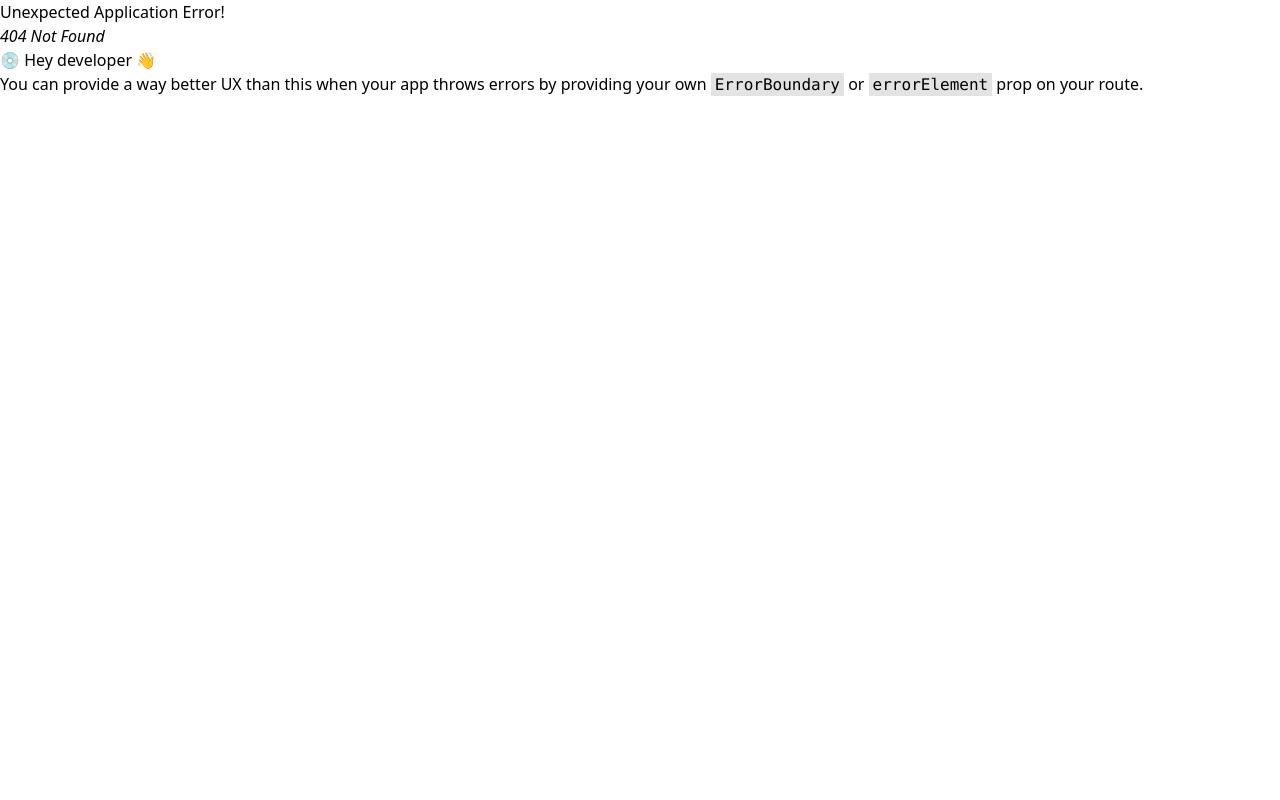
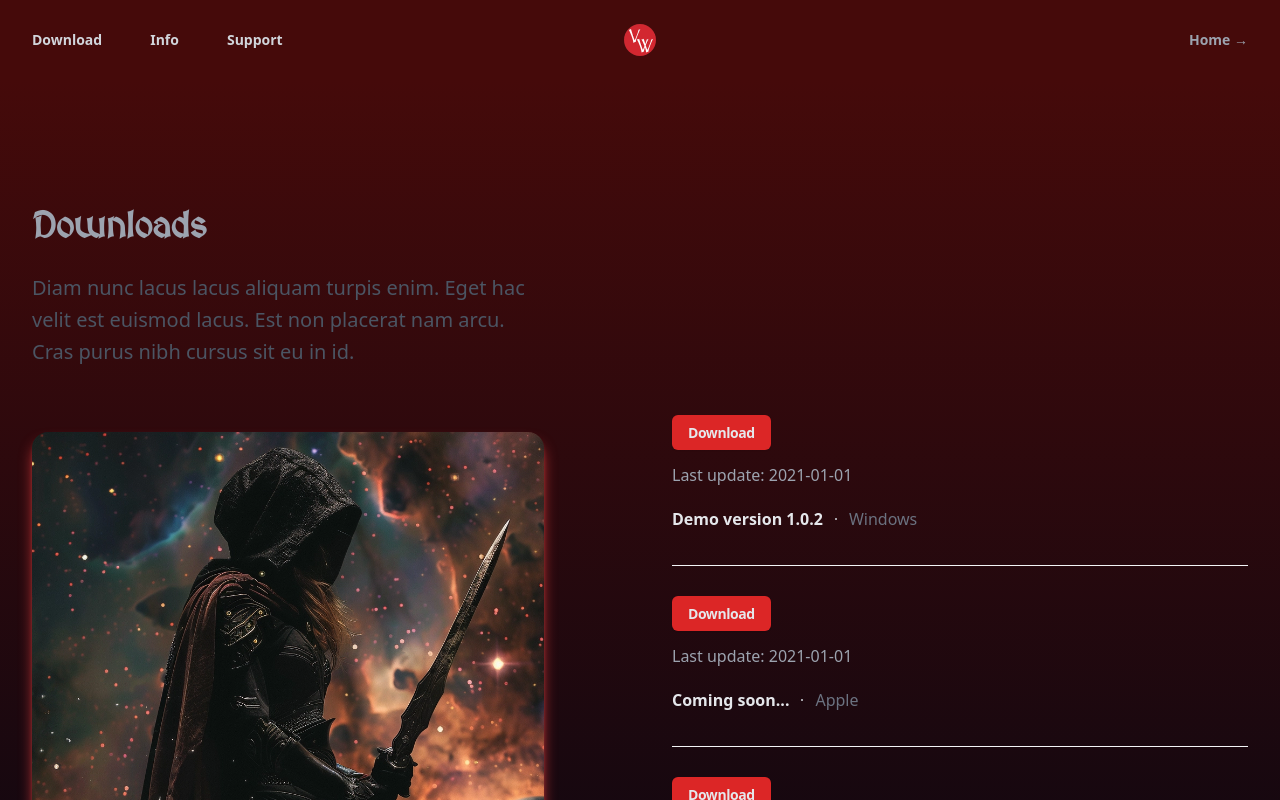
Before and after one commit to itsaboy/react-VW, a React (Vite) app in the folder client/: page /downloads in a window 1280 px wide. Before the commit this address had no page. Shown: the top 800 px of the page. Built offline with nearby package versions, Linux system fonts and the light colour scheme.

Commit message:
downloads page mostly complete

```diff
--- a/client/index.html
+++ b/client/index.html
@@ -4,7 +4,7 @@
     <meta charset="UTF-8" />
     <link rel="icon" type="image/svg+xml" href="/icons/void-warrior.svg" />
     <meta name="viewport" content="width=device-width, initial-scale=1.0" />
-    <title>Vite + React</title>
+    <title>Void Warrior</title>
   </head>
   <body className="bg-gray-950 h-full">
     <div id="root" className="bg-gray-950 h-full"></div>
--- /dev/null
+++ b/client/src/components/Download.jsx
@@ -0,0 +1,102 @@
+const platforms = [
+  {
+    id: 1,
+    href: "#",
+    description:
+      "Quos sunt ad dolore ullam qui. Enim et quisquam dicta molestias. Corrupti quo voluptatum eligendi autem labore.",
+    version: "Demo version 1.0.2",
+    date: "2021-01-01",
+    platform: "Windows",
+  },
+  {
+    id: 2,
+    href: "#",
+    description:
+      "Et veniam et officia dolorum rerum. Et voluptas consequatur magni sapiente amet voluptates dolorum. Ut porro aut eveniet.",
+    version: "Coming soon...",
+    date: "2021-01-01",
+    platform: "Apple",
+  },
+  {
+    id: 3,
+    href: "#",
+    description:
+      "Veniam ipsam nisi quas architecto eos non voluptatem in nemo. Est occaecati nihil omnis delectus illum est.",
+    version: "Coming soon...",
+    date: "2021-01-01",
+    platform: "Linux",
+  },
+];
+
+export default function Download() {
+  return (
+    <div className="bg-gradient-to-t from-gray-950 to-red-950 py-32">
+      <div className="mx-auto max-w-7xl px-6 lg:px-8">
+        <div className="mx-auto flex max-w-2xl flex-col items-end justify-between gap-16 lg:mx-0 lg:max-w-none lg:flex-row">
+          <div className="w-full lg:max-w-lg lg:flex-auto">
+            <h2 className="font-medieval text-3xl font-bold tracking-tight text-gray-400 sm:text-4xl">
+              Downloads
+            </h2>
+            <p className="mt-6 text-xl leading-8 text-gray-600">
+              Diam nunc lacus lacus aliquam turpis enim. Eget hac velit est
+              euismod lacus. Est non placerat nam arcu. Cras purus nibh cursus
+              sit eu in id.
+            </p>
+            <img
+              src="/images/void-rogue.webp"
+              alt=""
+              className="mt-16 aspect-[6/5] w-full rounded-2xl bg-gray-50 object-cover lg:aspect-auto lg:h-[34.5rem] shadow-lg shadow-red-500 transition duration-300 hover:ease-in-out hover:scale-105 hover:shadow-2xl hover:shadow-red-500"
+            />
+          </div>
+          <div className="w-full lg:max-w-xl lg:flex-auto">
+            <h3 className="sr-only">Download section</h3>
+            <ul className="-my-8 divide-y divide-gray-100">
+              {platforms.map((platform) => (
+                <li key={platform.id} className="py-8">
+                  <dl className="relative flex flex-wrap gap-x-3">
+                    <dt className="sr-only">Platform</dt>
+                    <dd className="w-full flex-none text-lg font-semibold tracking-tight text-gray-200">
+                      <a
+                        href="#"
+                        className="rounded-md bg-red-600 px-4 py-2 text-sm font-semibold text-gray-200 shadow-sm hover:bg-red-500 focus-visible:outline focus-visible:outline-2 focus-visible:outline-offset-2 focus-visible:outline-red-600"
+                      >
+                        Download
+                      </a>
+                    </dd>
+                    <dt className="sr-only">Windows</dt>
+                    <dd className="mt-4 w-full flex-none text-base leading-7 text-gray-400">
+                      Last update: {platform.date}
+                    </dd>
+                    <dt className="sr-only">Apple</dt>
+                    <dd className="mt-4 text-base font-semibold leading-7 text-gray-200">
+                      {platform.version}
+                    </dd>
+                    <dt className="sr-only">Linux</dt>
+                    <dd className="mt-4 flex items-center gap-x-3 text-base leading-7 text-gray-500">
+                      <svg
+                        viewBox="0 0 2 2"
+                        className="h-0.5 w-0.5 flex-none fill-gray-300"
+                        aria-hidden="true"
+                      >
+                        <circle cx={1} cy={1} r={1} />
+                      </svg>
+                      {platform.platform}
+                    </dd>
+                  </dl>
+                </li>
+              ))}
+            </ul>
+            <div className="mt-8 flex border-t border-gray-100 pt-8">
+              <a
+                href="#"
+                className="text-sm font-semibold leading-6 text-red-200 hover:text-red-400"
+              >
+                Previous versions <span aria-hidden="true">&rarr;</span>
+              </a>
+            </div>
+          </div>
+        </div>
+      </div>
+    </div>
+  );
+}
--- a/client/src/components/Header.jsx
+++ b/client/src/components/Header.jsx
@@ -1,11 +1,12 @@
 import { useState } from "react";
+import { Link } from "react-router-dom";
 import { Dialog } from "@headlessui/react";
 import { Bars3Icon, XMarkIcon } from "@heroicons/react/24/outline";
 
 const navigation = [
-  { name: "Download", href: "#" },
-  { name: "Info", href: "#" },
-  { name: "Support", href: "#" },
+  { name: "Download", to: "/downloads" },
+  { name: "Info", to: "#" },
+  { name: "Support", to: "#" },
 ];
 
 export default function Header() {
@@ -13,30 +14,14 @@ export default function Header() {
 
   return (
     <header className="bg-red-950">
-      <nav
-        className="mx-auto flex max-w-7xl items-center justify-between p-6 lg:px-8"
-        aria-label="Global"
-      >
-        <div className="flex items-center gap-x-12">
-          <div className="-m-1.5 p-1.5">
-            <span className="sr-only">Your Company</span>
-            <img
-              className="h-8 w-auto"
-              src="/icons/void-warrior.svg"
-              alt=""
-            />
-          </div>
+      <nav className="mx-auto flex max-w-7xl items-center justify-between p-6 lg:px-8" aria-label="Global">
+        <div className="flex flex-1">
           <div className="hidden lg:flex lg:gap-x-12">
             {navigation.map((item) => (
-              <a
-                key={item.name}
-                href={item.href}
-                className="text-sm font-semibold leading-6 text-gray-300"
-              >
+              <Link key={item.name} to={item.to} className="text-sm font-semibold leading-6 text-gray-300 hover:text-gray-300">
                 {item.name}
-              </a>
+              </Link>
             ))}
-          </div>
           </div>
           <div className="flex lg:hidden">
             <button
@@ -48,10 +33,15 @@ export default function Header() {
               <Bars3Icon className="h-6 w-6" aria-hidden="true" />
             </button>
           </div>
-        <div className="hidden lg:flex">
-          <a href="#" className="text-sm font-semibold leading-6 text-gray-400">
+        </div>
+        <div className="-m-1.5 p-1.5">
+          <span className="sr-only">Your Company</span>
+          <img className="h-8 w-auto" src="/icons/void-warrior.svg" alt="" />
+        </div>
+        <div className="flex flex-1 justify-end">
+          <Link at="/" className="text-sm font-semibold leading-6 text-gray-400 hover:text-gray-400">
             Home <span aria-hidden="true">&rarr;</span>
-          </a>
+          </Link>
         </div>
       </nav>
       <Dialog
@@ -84,22 +74,22 @@ export default function Header() {
             <div className="-my-6 divide-y divide-gray-500/10">
               <div className="space-y-2 py-6">
                 {navigation.map((item) => (
-                  <a
+                  <Link
                     key={item.name}
-                    href={item.href}
+                    at={item.at}
                     className="-mx-3 block rounded-lg px-3 py-2 text-base font-semibold leading-7 text-gray-300 hover:bg-gray-500"
                   >
                     {item.name}
-                  </a>
+                  </Link>
                 ))}
               </div>
               <div className="py-6">
-                <a
-                  href="#"
+                <Link
+                  at="/"
                   className="-mx-3 block rounded-lg px-3 py-2.5 text-base font-semibold leading-7 text-gray-400 hover:bg-gray-100 hover:text-gray-800"
                 >
                   Home
-                </a>
+                </Link>
               </div>
             </div>
           </div>
--- a/client/src/components/Home.jsx
+++ b/client/src/components/Home.jsx
@@ -1,3 +1,5 @@
+import { Link } from "react-router-dom";
+
 export default function Home() {
   return (
     <div className="bg-red-950">
@@ -19,12 +21,12 @@ export default function Home() {
                 sunt. Qui irure qui lorem cupidatat commodo.
               </p>
               <div className="mt-10 flex items-center gap-x-6">
-                <a
-                  href="#"
+                <Link
+                  to="/downloads"
                   className="rounded-md bg-red-600 px-3.5 py-2.5 text-sm font-semibold text-gray-200 shadow-sm hover:bg-red-500 focus-visible:outline focus-visible:outline-2 focus-visible:outline-offset-2 focus-visible:outline-red-600"
                 >
                   Download
-                </a>
+                </Link>
                 <a
                   href="#"
                   className="text-sm font-semibold leading-6 text-gray-400"
@@ -36,7 +38,7 @@ export default function Home() {
             <img
               src="/images/void-warrior.webp"
               alt=""
-              className="mt-10 aspect-[6/5] w-full max-w-lg rounded-2xl object-cover sm:mt-16 lg:mt-0 lg:max-w-none xl:row-span-2 xl:row-end-2 xl:mt-36 shadow-2xl shadow-red-500/80"
+              className="mt-10 aspect-[6/5] w-full max-w-lg rounded-2xl object-cover sm:mt-16 lg:mt-0 lg:max-w-none xl:row-span-2 xl:row-end-2 xl:mt-36 shadow-lg shadow-red-500 transition duration-300 hover:ease-in-out hover:scale-105 hover:shadow-2xl hover:shadow-red-500"
             />
           </div>
         </div>
--- a/client/src/main.jsx
+++ b/client/src/main.jsx
@@ -4,6 +4,7 @@ import { createBrowserRouter, RouterProvider } from "react-router-dom";
 
 import App from "./App.jsx";
 import Home from "./components/Home.jsx";
+import Download from "./components/Download.jsx";
 
 import "./index.css";
 
@@ -16,6 +17,11 @@ const router = createBrowserRouter([
         index: true,
         element: <Home />,
       },
+      {
+        path: "/downloads",
+        index: true,
+        element: <Download />,
+      }
     ],
   },
 ]);
```
Also changed, not shown: client/public/images/void-rogue.webp (added), 1 other file (tests, documents, lock files or other folders). Lines whose indentation alone changed are shown as unchanged.
